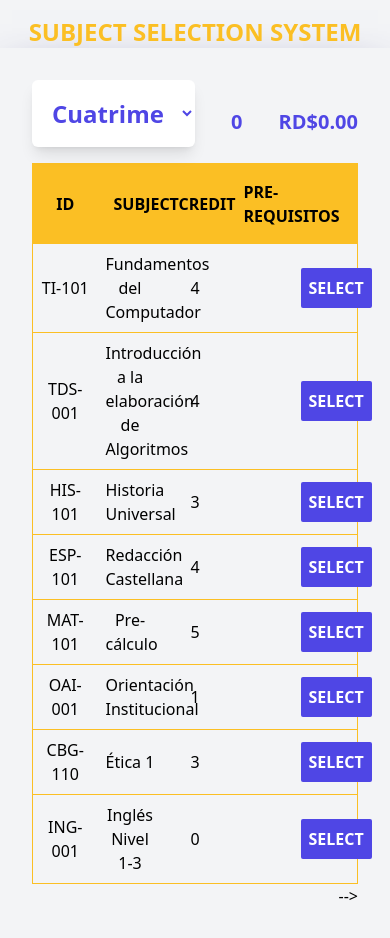
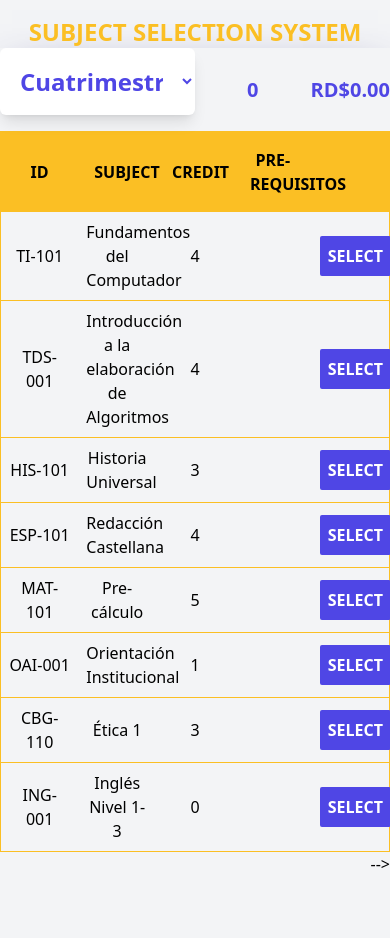
Before and after one commit to Aneudypq2004/Subject-Selection-System, a React (Vite) app: page / in a window 390 px wide. After the commit the page ends 876 px from the top, so only its background shows below. Built offline with nearby package versions, Linux system fonts and the light colour scheme.

Commit message:
Issues fixed

```diff
--- a/src/pages/Home.jsx
+++ b/src/pages/Home.jsx
@@ -45,7 +45,7 @@ const Home = () => {
 
             <main className='md:p-6'>
 
-                <div className="bg-slate w-full shadow-2xl  shadow-indigo-900 p-8">
+                <div className="bg-slate w-full shadow-2xl  shadow-indigo-900 md:p-8">
 
                     <div className='flex justify-between place-items-center'>
                         <select
```
